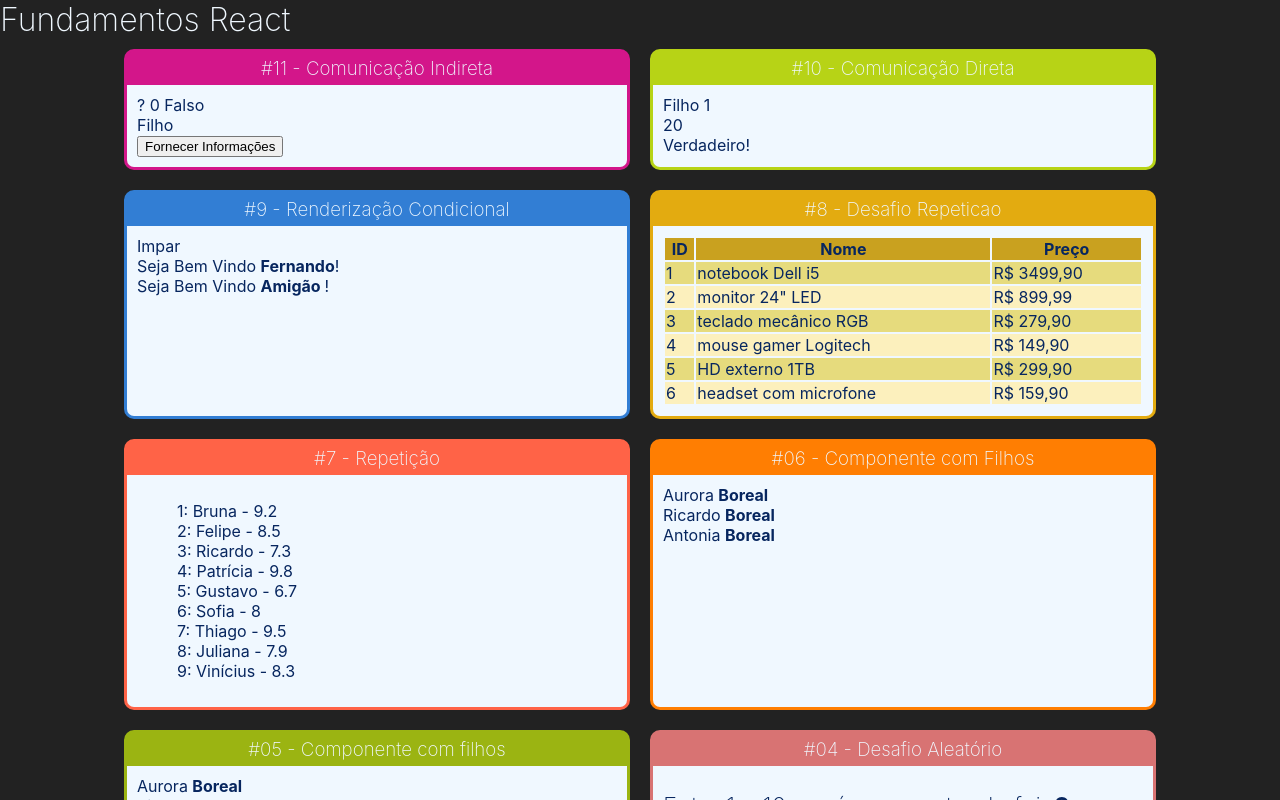
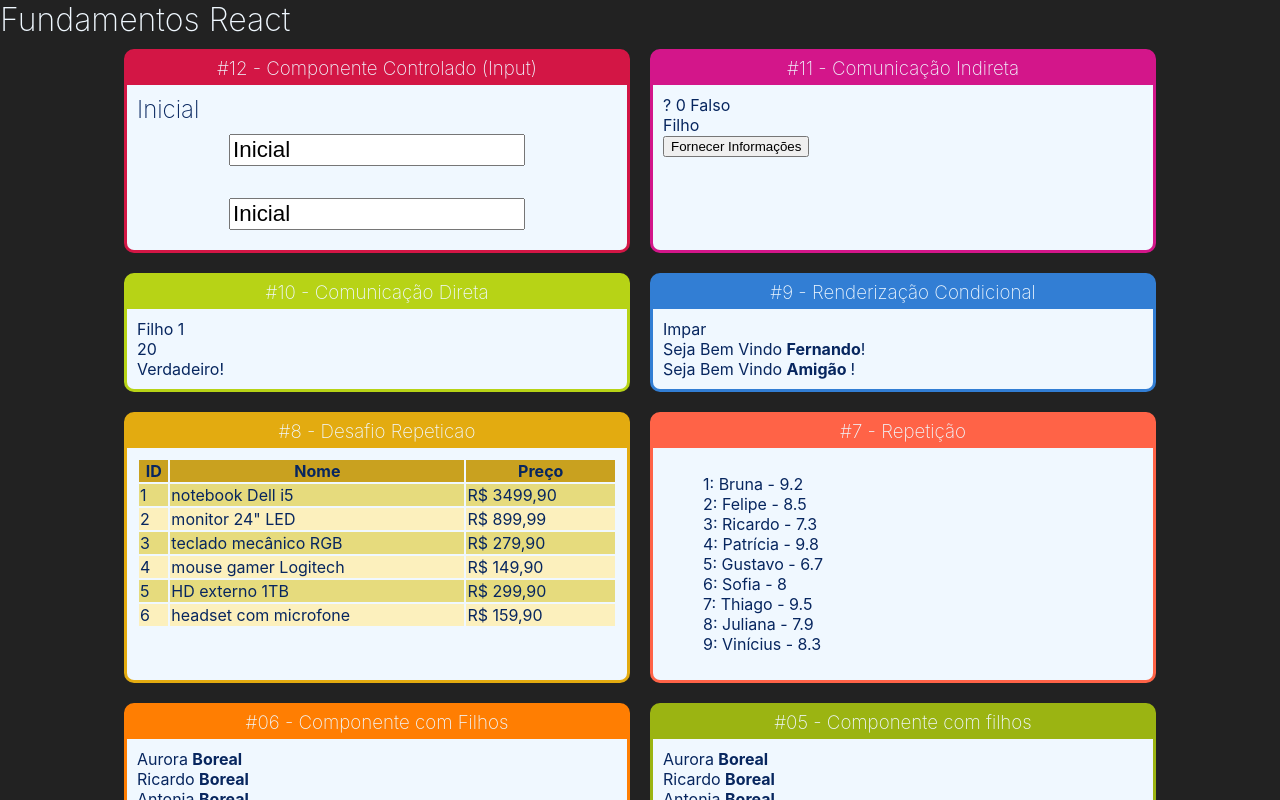
Before and after one commit to nathaliafas2/curso-react, a React (Create React App) app: page / in a window 1280 px wide. Shown: the top 800 px of the page. Built offline with nearby package versions, Linux system fonts and the light colour scheme.

Commit message:
Componente Controlado

```diff
--- a/src/App.jsx
+++ b/src/App.jsx
@@ -1,101 +1,91 @@
-import './App.css'
+import "./App.css";
 import React from "react";
-import PrimeiroNovo from './components/basicos/PrimeiroNovo';
-import ComParametro from './components/basicos/ComParamentro';
-import Fragmento from './components/basicos/Fragmento';
-import Aleatorio from './components/basicos/Aleatorio'
+import PrimeiroNovo from "./components/basicos/PrimeiroNovo";
+import ComParametro from "./components/basicos/ComParamentro";
+import Fragmento from "./components/basicos/Fragmento";
+import Aleatorio from "./components/basicos/Aleatorio";
 import Card from "./layouts/Card";
-import Familia from './components/basicos/Familia';
-import FamiliaMembro from './components/basicos/FamiliaMembro';
-import ListaAlunos from './components/repeticao/ListaAlunos';
-import TabelaProdutos from './components/repeticao/TabelaProdutos';
-import ParOuImpar from './components/condicional/ParOuImpar';
-import UsuarioInfo from './components/condicional/UsuarioInfo';
-import DiretaPai from './components/comunicacao/DiretaPai';
-import IndiretaPai from './components/comunicacao/IndiretaPai';
+import Familia from "./components/basicos/Familia";
+import FamiliaMembro from "./components/basicos/FamiliaMembro";
+import ListaAlunos from "./components/repeticao/ListaAlunos";
+import TabelaProdutos from "./components/repeticao/TabelaProdutos";
+import ParOuImpar from "./components/condicional/ParOuImpar";
+import UsuarioInfo from "./components/condicional/UsuarioInfo";
+import DiretaPai from "./components/comunicacao/DiretaPai";
+import IndiretaPai from "./components/comunicacao/IndiretaPai";
+import Input from "./components/formulario/Input";
 
-export default function App(props){
+export default function App(props) {
   return (
     <div className="App">
       <h1> Fundamentos React </h1>
 
       <div className="Cards">
+        <Card
+          titulo="#12 - Componente Controlado (Input)"
+          color="rgb(211, 22, 69)"
+        >
+          <Input> </Input>
+        </Card>
 
-            <Card
-                    titulo="#11 - Comunicação Indireta" color="rgb(211, 22, 138)">
+        <Card titulo="#11 - Comunicação Indireta" color="rgb(211, 22, 138)">
           <IndiretaPai> </IndiretaPai>
         </Card>
 
-
-            <Card
-                    titulo="#10 - Comunicação Direta" color="rgb(183, 211, 22)">
+        <Card titulo="#10 - Comunicação Direta" color="rgb(183, 211, 22)">
           <DiretaPai> </DiretaPai>
         </Card>
 
-
-            <Card
-                    titulo="#9 - Renderização Condicional" color="rgb(50, 126, 212)">
+        <Card titulo="#9 - Renderização Condicional" color="rgb(50, 126, 212)">
           <ParOuImpar numero={21}></ParOuImpar>
-                        <UsuarioInfo usuario={{ nome: 'Fernando'}}></UsuarioInfo>
-                        <UsuarioInfo usuario={{ }}></UsuarioInfo>
+          <UsuarioInfo usuario={{ nome: "Fernando" }}></UsuarioInfo>
+          <UsuarioInfo usuario={{}}></UsuarioInfo>
         </Card>
 
-            <Card
-                    titulo="#8 - Desafio Repeticao" color=" #e3ab10">
+        <Card titulo="#8 - Desafio Repeticao" color=" #e3ab10">
           <TabelaProdutos></TabelaProdutos>
         </Card>
 
-
-            <Card
-                    titulo="#7 - Repetição" color=" #FF6347">
+        <Card titulo="#7 - Repetição" color=" #FF6347">
           <ListaAlunos></ListaAlunos>
         </Card>
 
-
-                  <Card
-                    titulo="#06 - Componente com Filhos" color=" #ff7e02">
+        <Card titulo="#06 - Componente com Filhos" color=" #ff7e02">
           <Familia sobrenome="Boreal">
-                            <FamiliaMembro nome="Aurora" ></FamiliaMembro>
-                            <FamiliaMembro nome="Ricardo" ></FamiliaMembro>
-                            <FamiliaMembro nome="Antonia" ></FamiliaMembro>
+            <FamiliaMembro nome="Aurora"></FamiliaMembro>
+            <FamiliaMembro nome="Ricardo"></FamiliaMembro>
+            <FamiliaMembro nome="Antonia"></FamiliaMembro>
           </Familia>
         </Card>
 
-                <Card
-                    titulo="#05 - Componente com filhos" color=" #9bb412">
+        <Card titulo="#05 - Componente com filhos" color=" #9bb412">
           <Familia sobrenome="Boreal">
-                            <FamiliaMembro nome="Aurora" ></FamiliaMembro>
-                            <FamiliaMembro nome="Ricardo" ></FamiliaMembro>
-                            <FamiliaMembro nome="Antonia" ></FamiliaMembro>
+            <FamiliaMembro nome="Aurora"></FamiliaMembro>
+            <FamiliaMembro nome="Ricardo"></FamiliaMembro>
+            <FamiliaMembro nome="Antonia"></FamiliaMembro>
           </Familia>
         </Card>
 
-                <Card
-                    titulo="#04 - Desafio Aleatório" color=" #d87373">
-                        <Aleatorio min={1} max={10}/>
+        <Card titulo="#04 - Desafio Aleatório" color=" #d87373">
+          <Aleatorio min={1} max={10} />
         </Card>
 
-                <Card
-                    titulo="#03 - Fragmento" color=" #eca162">
+        <Card titulo="#03 - Fragmento" color=" #eca162">
           <Fragmento />
         </Card>
 
-                <Card
-                    titulo="#02 - Com Parametro" color=" #33a99a">
+        <Card titulo="#02 - Com Parametro" color=" #33a99a">
           <ComParametro
             titulo="Situação do Aluno"
             aluno="Nathália Fernandes"
-                        nota={9.5}>
-                    </ComParametro>
+            nota={9.5}
+          ></ComParametro>
         </Card>
 
-
-                <Card
-                    titulo="#01 - Primeiro Componente" color="	#6648a1">
+        <Card titulo="#01 - Primeiro Componente" color="	#6648a1">
           <PrimeiroNovo></PrimeiroNovo>
         </Card>
-
       </div>
     </div>
-    )
+  );
 }
--- /dev/null
+++ b/src/components/formulario/Input.css
@@ -0,0 +1,3 @@
+.Input input{
+    font-size: 1.4rem;
+}
--- /dev/null
+++ b/src/components/formulario/Input.jsx
@@ -0,0 +1,29 @@
+import "./Input.css";
+import React, { useState } from "react";
+
+export default (props) => {
+  const [valor, setValor] = useState("Inicial");
+
+  function quandoMudar(e) {
+    setValor(e.target.value);
+  }
+
+  return (
+    <div className="Input">
+      <h2>{valor}</h2>
+      <div
+        style={{
+          display: "flex",
+          flexDirection: "column",
+          justifyContent: "center",
+          alignItems: "center",
+          margin: "10px",
+        }}
+      >
+        <input id="input" value={valor} onChange={quandoMudar} />
+        <p></p>
+        <input id="input" value={valor} readOnly />
+      </div>
+    </div>
+  );
+};
```
Lines whose indentation alone changed are shown as unchanged.
